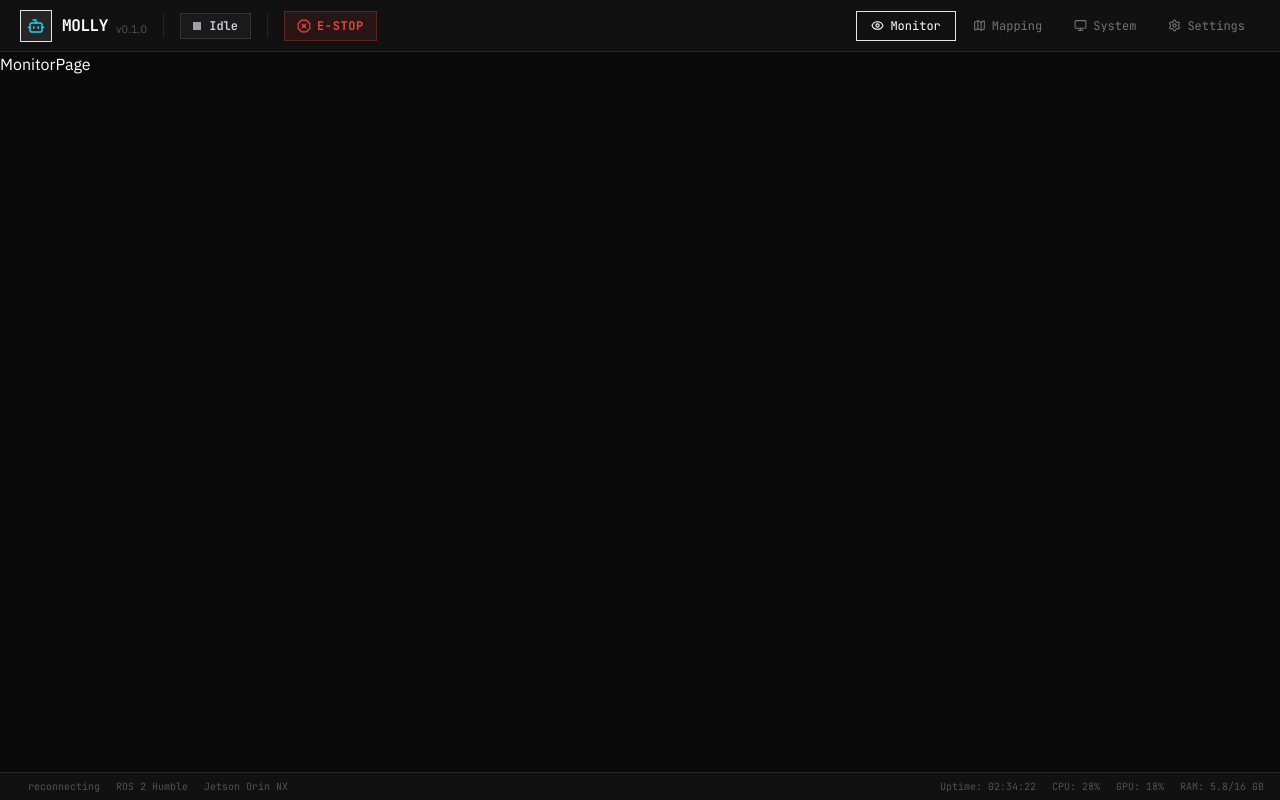
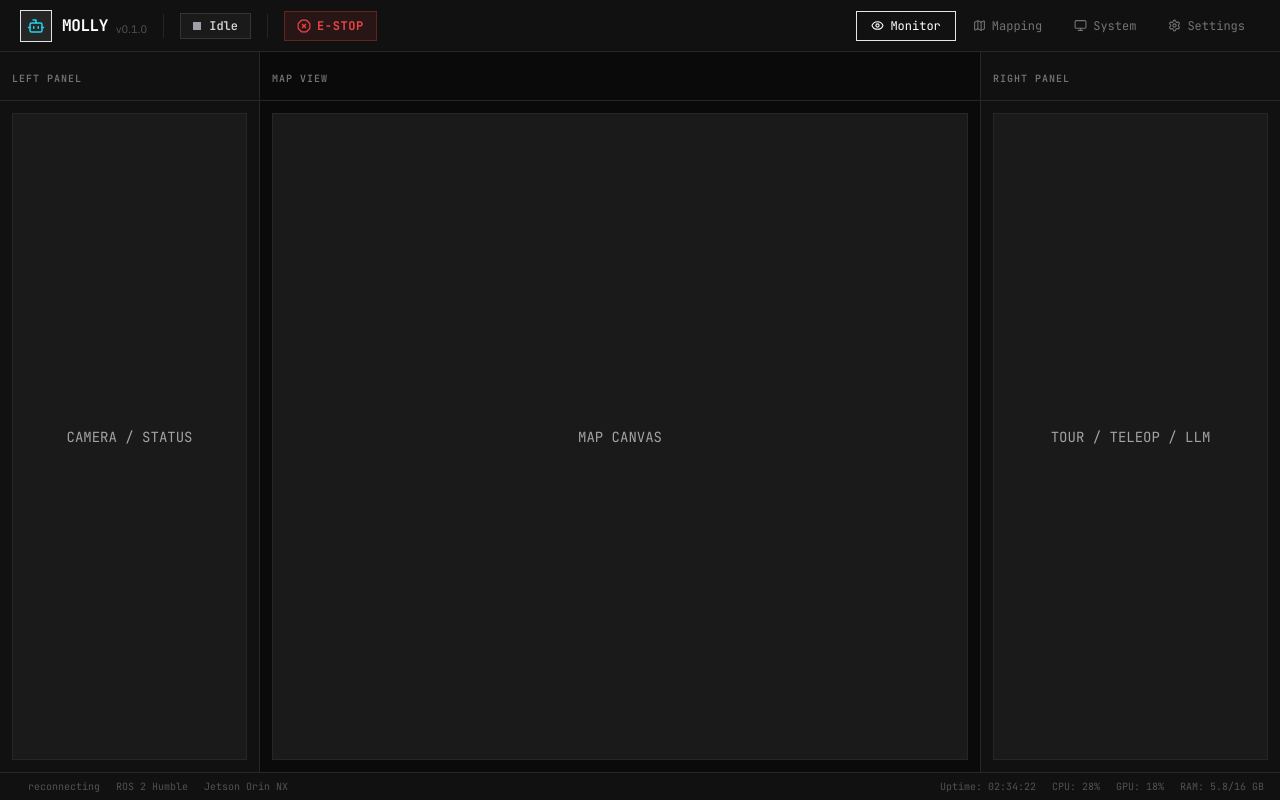
Before and after one commit to DarmawanRobotics/molly_dashboard, a Next.js app: page /monitor in a window 1280 px wide. Built offline with nearby package versions, Linux system fonts and the light colour scheme; no server answers.

Commit message:
feat: add monitor layout

```diff
--- /dev/null
+++ b/src/app/(dashboard)/monitor/_components/sidebar.tsx
@@ -0,0 +1,29 @@
+export default function Sidebar({
+  title,
+  width,
+  children,
+  position,
+}: {
+  title: string;
+  width: string;
+  children: React.ReactNode;
+  position: "left" | "right";
+}) {
+  return (
+    <aside
+      className={[
+        width,
+        "shrink-0 flex flex-col bg-mol-primary overflow-y-auto",
+        position === "left"
+          ? "border-r border-border-subtle"
+          : "border-l border-border-subtle",
+      ].join(" ")}
+    >
+      <header className="p-3 border-b border-border-subtle">
+        <span className="label">{title}</span>
+      </header>
+
+      <div className="flex-1 p-3">{children}</div>
+    </aside>
+  );
+}
--- a/src/app/(dashboard)/monitor/page.tsx
+++ b/src/app/(dashboard)/monitor/page.tsx
@@ -1,3 +1,27 @@
+"use client";
+import Sidebar from "./_components/sidebar";
+import Placeholder from "@/components/placeholder";
+
 export default function MonitorPage() {
-  return <div>MonitorPage</div>;
+  return (
+    <main className="flex h-full w-full min-h-0 bg-mol-root">
+      <Sidebar title="LEFT PANEL" width="w-[260px]" position="left">
+        <Placeholder text="CAMERA / STATUS" />
+      </Sidebar>
+
+      <section className="flex flex-1 min-w-0 flex-col">
+        <header className="border-b border-border-subtle p-3">
+          <span className="label">MAP VIEW</span>
+        </header>
+
+        <div className="flex-1 p-3">
+          <Placeholder text="MAP CANVAS" />
+        </div>
+      </section>
+
+      <Sidebar title="RIGHT PANEL" width="w-[300px]" position="right">
+        <Placeholder text="TOUR / TELEOP / LLM" />
+      </Sidebar>
+    </main>
+  );
 }
--- /dev/null
+++ b/src/components/placeholder.tsx
@@ -0,0 +1,7 @@
+export default function Placeholder({ text }: { text: string }) {
+  return (
+    <div className="panel h-full flex items-center justify-center">
+      <span className="text-sm font-mono text-txt-secondary">{text}</span>
+    </div>
+  );
+}
```
Also changed, not shown: src/app/globals.css (line endings or trailing spaces).
